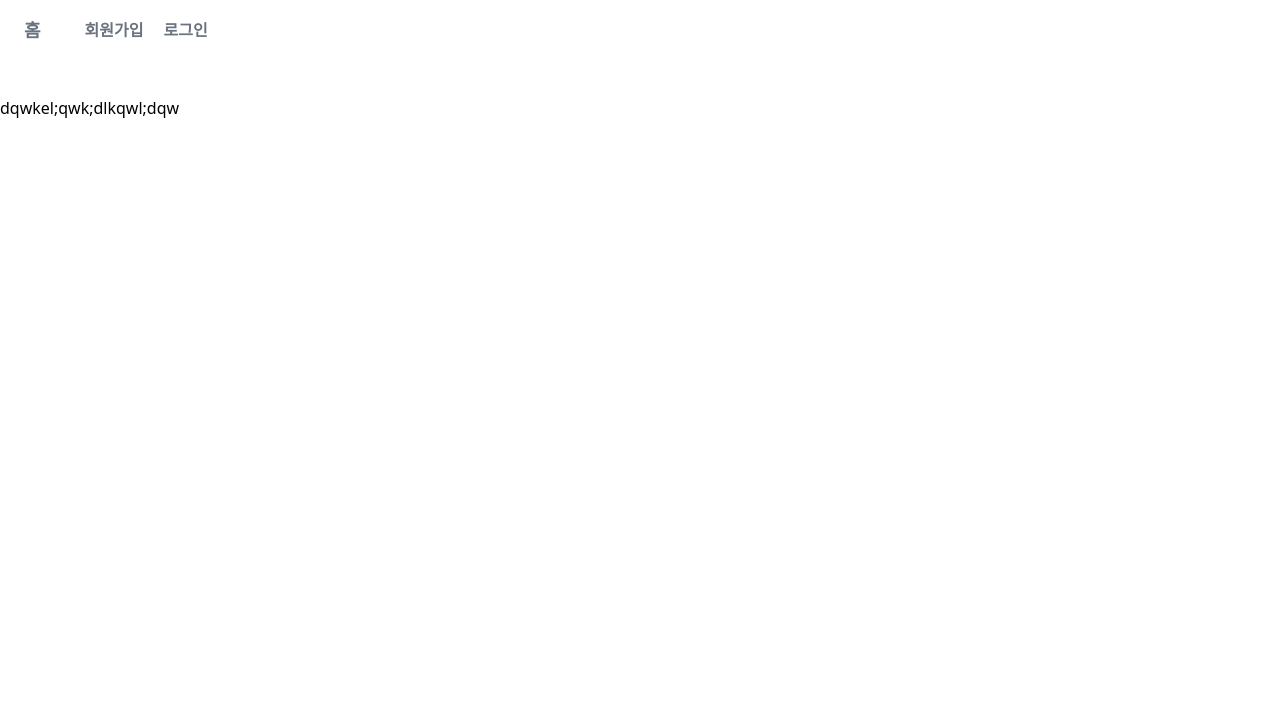
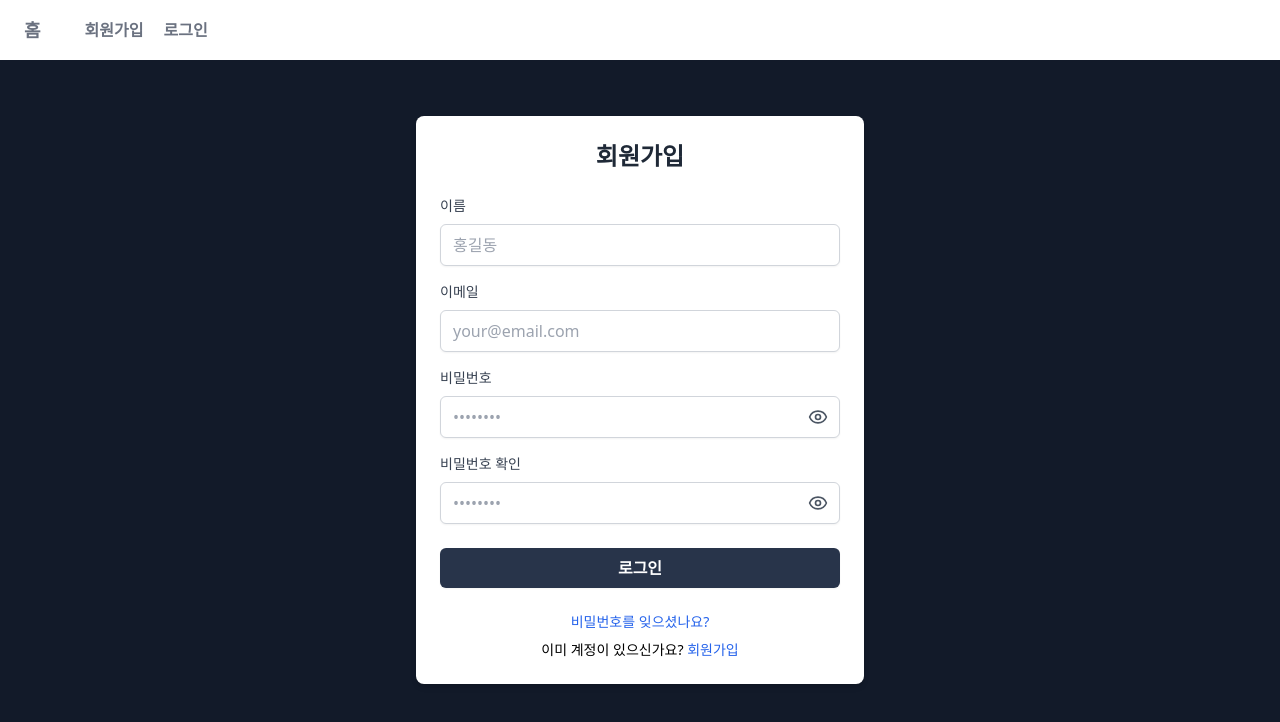
Before and after one commit to Ju-MINJAE/tmdb-showcase, a React (Vite) app: page /signup in a window 1280 px wide. Shown: the top 722 px of the page. Built offline with nearby package versions, Linux system fonts and the light colour scheme; no server answers.

Commit message:
Feat: create Signin, Signup layout

```diff
--- a/src/pages/Signin.tsx
+++ b/src/pages/Signin.tsx
@@ -1,5 +1,93 @@
-const Signin = () => {
-  return <div className="mt-24">로그인</div>;
+import { useState } from 'react';
+import { Link } from 'react-router-dom';
+import { Eye, EyeOff } from 'lucide-react';
+
+const SignIn = () => {
+  const [showPassword, setShowPassword] = useState(false);
+
+  const togglePasswordVisibility = () => setShowPassword(!showPassword);
+
+  return (
+    <div className="w-full mx-auto md:p-8 flex justify-center items-center min-h-screen bg-[#121a29]">
+      <div className="w-full max-w-md bg-white shadow-md rounded-lg p-6">
+        <div className="mb-6">
+          <h1 className="text-2xl font-bold text-center text-gray-800">
+            로그인
+          </h1>
+        </div>
+        <div>
+          <form>
+            <div className="space-y-4">
+              <div className="space-y-2">
+                <label
+                  htmlFor="email"
+                  className="block text-sm font-medium text-gray-700"
+                >
+                  이메일
+                </label>
+                <input
+                  id="email"
+                  type="email"
+                  placeholder="your@email.com"
+                  required
+                  autoComplete="off"
+                  className="w-full px-3 py-2 border border-gray-300 rounded-md shadow-sm focus:outline-none focus:ring-2 focus:ring-blue-500 focus:border-blue-500"
+                />
+              </div>
+              <div className="space-y-2">
+                <label
+                  htmlFor="password"
+                  className="block text-sm font-medium text-gray-700"
+                >
+                  비밀번호
+                </label>
+                <div className="relative">
+                  <input
+                    id="password"
+                    type={showPassword ? 'text' : 'password'}
+                    placeholder="••••••••"
+                    required
+                    className="w-full px-3 py-2 border border-gray-300 rounded-md shadow-sm focus:outline-none focus:ring-2 focus:ring-blue-500 focus:border-blue-500"
+                  />
+                  <button
+                    type="button"
+                    className="absolute right-0 top-0 h-full px-3 py-2 text-gray-600 hover:text-gray-900"
+                    onClick={togglePasswordVisibility}
+                    aria-label={
+                      showPassword ? '비밀번호 숨기기' : '비밀번호 보기'
+                    }
+                  >
+                    {showPassword ? (
+                      <EyeOff className="h-5 w-5" />
+                    ) : (
+                      <Eye className="h-5 w-5" />
+                    )}
+                  </button>
+                </div>
+              </div>
+            </div>
+            <button
+              className="w-full mt-6 px-4 py-2 bg-[#28344a] text-white font-semibold rounded-md shadow-sm focus:outline-none focus:ring-2 focus:ring-offset-2"
+              type="submit"
+            >
+              로그인
+            </button>
+          </form>
+        </div>
+        <div className="mt-6 flex flex-col space-y-2 text-center text-sm">
+          <Link to="/forgot-password" className="text-blue-600 hover:underline">
+            비밀번호를 잊으셨나요?
+          </Link>
+          <div>
+            계정이 없으신가요?{' '}
+            <Link to="/signup" className="text-blue-600 hover:underline">
+              회원가입
+            </Link>
+          </div>
+        </div>
+      </div>
+    </div>
+  );
 };
 
-export default Signin;
+export default SignIn;
--- a/src/pages/Signup.tsx
+++ b/src/pages/Signup.tsx
@@ -1,7 +1,145 @@
+import { useState } from 'react';
+import { Link } from 'react-router-dom';
+import { Eye, EyeOff } from 'lucide-react';
+
 const Signup = () => {
+  const [showPassword, setShowPassword] = useState<boolean>(false);
+  const [showConfirmPassword, setConfirmShowPassword] =
+    useState<boolean>(false);
+
+  const togglePasswordVisibility = () => setShowPassword(!showPassword);
+  const toggleConfirmPasswordVisibility = () =>
+    setConfirmShowPassword(!showPassword);
+
   return (
-    <div className="mt-24">
-      <h1>dqwkel;qwk;dlkqwl;dqw</h1>
+    <div className="w-full mx-auto md:p-8 flex justify-center items-center min-h-screen bg-[#121a29]">
+      <div className="w-full max-w-md bg-white shadow-md rounded-lg p-6">
+        <div className="mb-6">
+          <h1 className="text-2xl font-bold text-center text-gray-800">
+            회원가입
+          </h1>
+        </div>
+        <div>
+          <form>
+            <div className="space-y-4">
+              <div className="space-y-2">
+                <label
+                  htmlFor="name"
+                  className="block text-sm font-medium text-gray-700"
+                >
+                  이름
+                </label>
+                <input
+                  id="name"
+                  type="text"
+                  placeholder="홍길동"
+                  required
+                  autoComplete="off"
+                  className="w-full px-3 py-2 border border-gray-300 rounded-md shadow-sm focus:outline-none focus:ring-2 focus:ring-blue-500 focus:border-blue-500"
+                />
+              </div>
+
+              <div className="space-y-2">
+                <label
+                  htmlFor="email"
+                  className="block text-sm font-medium text-gray-700"
+                >
+                  이메일
+                </label>
+                <input
+                  id="email"
+                  type="email"
+                  placeholder="your@email.com"
+                  required
+                  autoComplete="off"
+                  className="w-full px-3 py-2 border border-gray-300 rounded-md shadow-sm focus:outline-none focus:ring-2 focus:ring-blue-500 focus:border-blue-500"
+                />
+              </div>
+
+              <div className="space-y-2">
+                <label
+                  htmlFor="password"
+                  className="block text-sm font-medium text-gray-700"
+                >
+                  비밀번호
+                </label>
+                <div className="relative">
+                  <input
+                    id="password"
+                    type={showPassword ? 'text' : 'password'}
+                    placeholder="••••••••"
+                    required
+                    className="w-full px-3 py-2 border border-gray-300 rounded-md shadow-sm focus:outline-none focus:ring-2 focus:ring-blue-500 focus:border-blue-500"
+                  />
+                  <button
+                    type="button"
+                    className="absolute right-0 top-0 h-full px-3 py-2 text-gray-600 hover:text-gray-900"
+                    onClick={togglePasswordVisibility}
+                    aria-label={
+                      showPassword ? '비밀번호 숨기기' : '비밀번호 보기'
+                    }
+                  >
+                    {showPassword ? (
+                      <EyeOff className="h-5 w-5" />
+                    ) : (
+                      <Eye className="h-5 w-5" />
+                    )}
+                  </button>
+                </div>
+              </div>
+
+              <div className="space-y-2">
+                <label
+                  htmlFor="confirmPassword"
+                  className="block text-sm font-medium text-gray-700"
+                >
+                  비밀번호 확인
+                </label>
+                <div className="relative">
+                  <input
+                    id="confirmPassword"
+                    type={showConfirmPassword ? 'text' : 'password'}
+                    placeholder="••••••••"
+                    required
+                    className="w-full px-3 py-2 border border-gray-300 rounded-md shadow-sm focus:outline-none focus:ring-2 focus:ring-blue-500 focus:border-blue-500"
+                  />
+                  <button
+                    type="button"
+                    className="absolute right-0 top-0 h-full px-3 py-2 text-gray-600 hover:text-gray-900"
+                    onClick={toggleConfirmPasswordVisibility}
+                    aria-label={
+                      showConfirmPassword ? '비밀번호 숨기기' : '비밀번호 보기'
+                    }
+                  >
+                    {showPassword ? (
+                      <EyeOff className="h-5 w-5" />
+                    ) : (
+                      <Eye className="h-5 w-5" />
+                    )}
+                  </button>
+                </div>
+              </div>
+            </div>
+            <button
+              className="w-full mt-6 px-4 py-2 bg-[#28344a] text-white font-semibold rounded-md shadow-sm focus:outline-none focus:ring-2 focus:ring-offset-2"
+              type="submit"
+            >
+              로그인
+            </button>
+          </form>
+        </div>
+        <div className="mt-6 flex flex-col space-y-2 text-center text-sm">
+          <Link to="/forgot-password" className="text-blue-600 hover:underline">
+            비밀번호를 잊으셨나요?
+          </Link>
+          <div>
+            이미 계정이 있으신가요?{' '}
+            <Link to="/signin" className="text-blue-600 hover:underline">
+              회원가입
+            </Link>
+          </div>
+        </div>
+      </div>
     </div>
   );
 };
```
